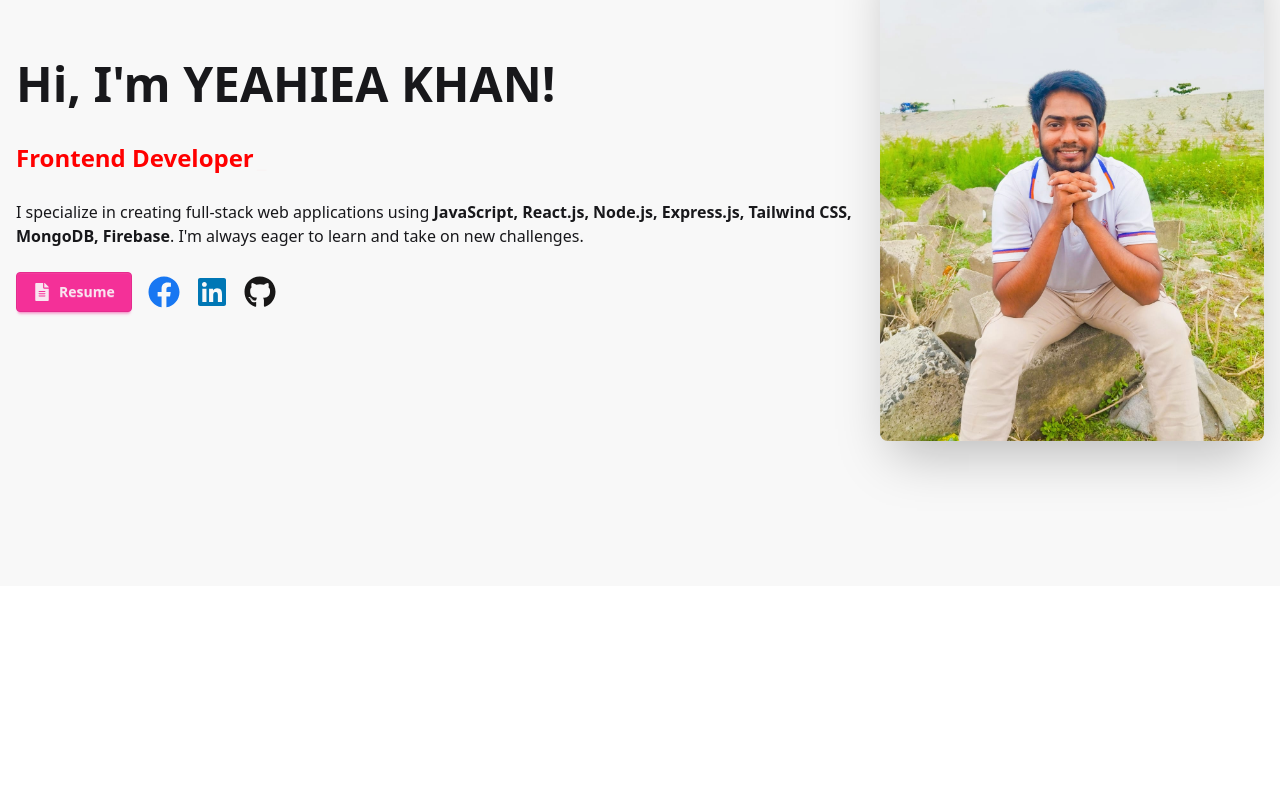
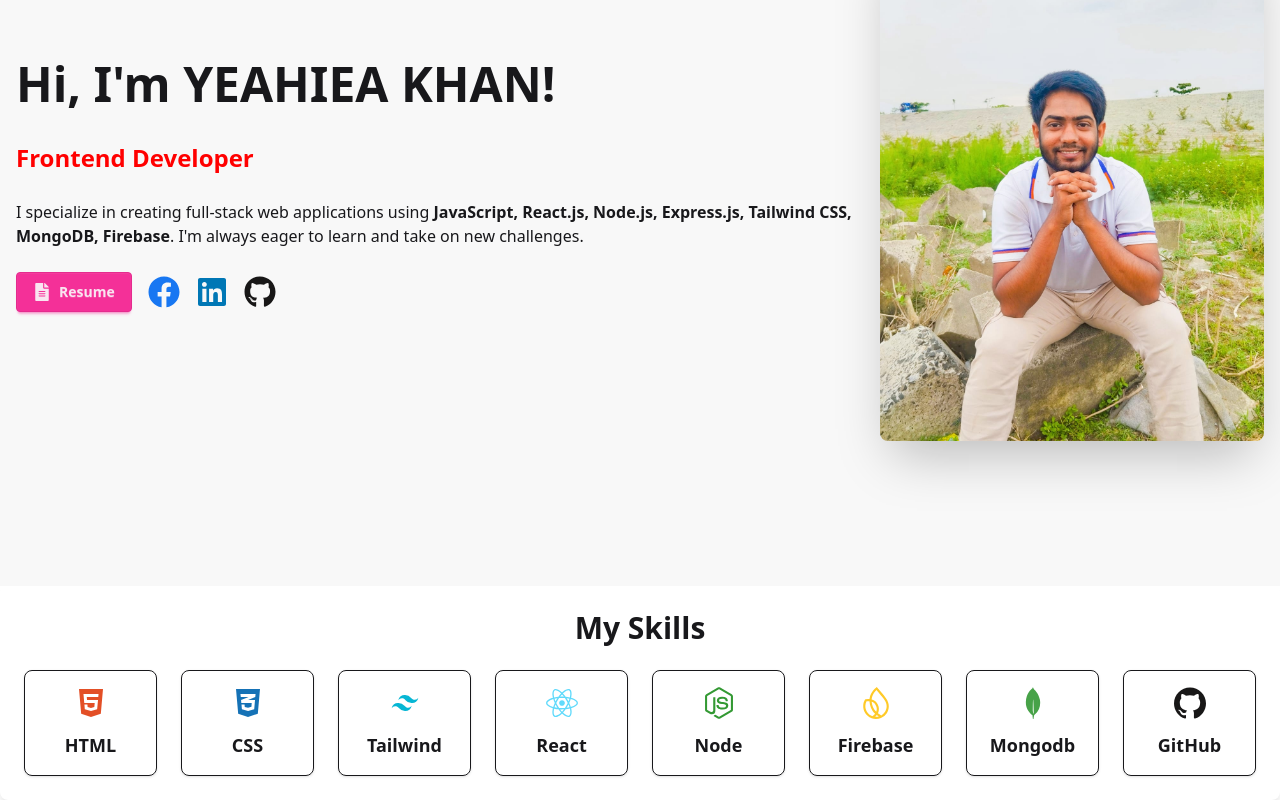
Before and after one commit to yeahieaKhan/portflio-react-1, a React (Vite) app: page / in a window 1280 px wide. Shown: the part 279-1079 px from the top of the page. Before the commit the page ends 865 px from the top, so only its background shows below. Built offline with nearby package versions, Linux system fonts and the light colour scheme.

Commit message:
added skills

```diff
--- a/src/App.jsx
+++ b/src/App.jsx
@@ -4,12 +4,14 @@ import viteLogo from "/vite.svg";
 import "./App.css";
 import Navbar from "./components/Navbar/Navbar";
 import Hero from "./components/Hero/Hero";
+import Skills from "./components/Skills/Skills";
 
 function App() {
   return (
     <>
       <Navbar></Navbar>
       <Hero></Hero>
+      <Skills></Skills>
     </>
   );
 }
--- a/src/components/Hero/Hero.jsx
+++ b/src/components/Hero/Hero.jsx
@@ -61,7 +61,7 @@ const Hero = () => {
             </li>
             <li>
               <a
-                href="https://facebook.com/yourusername"
+                href="https://www.facebook.com/yeahieaKhan83"
                 target="_blank"
                 rel="noopener noreferrer"
                 className="text-[#1877F2] hover:scale-110 transition-transform duration-200"
@@ -72,7 +72,7 @@ const Hero = () => {
 
             <li>
               <a
-                href="https://linkedin.com/in/yourusername"
+                href="https://linkedin.com/in/yeahiea21"
                 target="_blank"
                 rel="noopener noreferrer"
                 className="text-[#0077B5] hover:scale-110 transition-transform duration-200"
@@ -83,7 +83,7 @@ const Hero = () => {
 
             <li>
               <a
-                href="https://github.com/yourusername"
+                href="https://github.com/yeahieaKhan"
                 target="_blank"
                 rel="noopener noreferrer"
                 className="text-[#181717] hover:scale-110 transition-transform duration-200"
--- /dev/null
+++ b/src/components/Skills/Skills.jsx
@@ -0,0 +1,62 @@
+import React from "react";
+import { BiLogoTailwindCss } from "react-icons/bi";
+import { FaCss3Alt, FaHtml5, FaNodeJs, FaReact } from "react-icons/fa";
+import { SiDaisyui, SiFirebase, SiGithub, SiMongodb } from "react-icons/si";
+
+const Skills = () => {
+  return (
+    <div className="max-w-7xl mx-auto p-6 bg-white rounded-lg shadow-lg">
+      <h2 className="text-3xl font-bold mb-6 text-center">My Skills</h2>
+      <div className="grid grid-cols-2 sm:grid-cols-2 md:grid-cols-8 gap-6">
+        {/* HTML */}
+        <div className="flex  flex-col items-center justify-center gap-3 p-4 border rounded-lg shadow-sm hover:shadow-lg transition-shadow cursor-default">
+          <FaHtml5 className="text-center" color="#E34F26" size={32} />
+          <h3 className="text-lg font-semibold">HTML</h3>
+        </div>
+
+        {/* CSS */}
+        <div className="flex flex-col items-center justify-center gap-3 p-4 border rounded-lg shadow-sm hover:shadow-lg transition-shadow cursor-default">
+          <FaCss3Alt color="#1572B6" size={32} />
+          <h3 className="text-lg font-semibold">CSS</h3>
+        </div>
+
+        {/* Tailwind */}
+        <div className="flex flex-col items-center justify-center gap-3 p-4 border rounded-lg shadow-sm hover:shadow-lg transition-shadow cursor-default">
+          <BiLogoTailwindCss color="#06B6D4" size={32} />
+          <h3 className="text-lg font-semibold">Tailwind</h3>
+        </div>
+
+        {/* React */}
+        <div className="flex flex-col items-center gap-3 justify-center p-4 border rounded-lg shadow-sm hover:shadow-lg transition-shadow cursor-default">
+          <FaReact color="#61DAFB" size={32} />
+          <h3 className="text-lg font-semibold">React</h3>
+        </div>
+
+        {/* Node.js */}
+        <div className="flex flex-col items-center gap-3 p-4 justify-center border rounded-lg shadow-sm hover:shadow-lg transition-shadow cursor-default">
+          <FaNodeJs color="#339933" size={32} />
+          <h3 className="text-lg font-semibold">Node</h3>
+        </div>
+
+        {/* Firebase */}
+        <div className="flex flex-col items-center gap-3 p-4 justify-center border rounded-lg shadow-sm hover:shadow-lg transition-shadow cursor-default">
+          <SiFirebase color="#FFCA28" size={32} />
+          <h3 className="text-lg font-semibold">Firebase</h3>
+        </div>
+
+        {/* MongoDB */}
+        <div className="flex flex-col items-center gap-3 p-4  justify-center border rounded-lg shadow-sm hover:shadow-lg transition-shadow cursor-default">
+          <SiMongodb color="#47A248" size={32} />
+          <h3 className="text-lg font-semibold">Mongodb</h3>
+        </div>
+        {/* GitHub */}
+        <div className="flex flex-col items-center gap-3 p-4 justify-center border rounded-lg shadow-sm hover:shadow-lg transition-shadow cursor-default">
+          <SiGithub color="#181717" size={32} />
+          <h3 className="text-lg font-semibold">GitHub</h3>
+        </div>
+      </div>
+    </div>
+  );
+};
+
+export default Skills;
```
Also changed, not shown: src/components/Skills/skills.css (added), src/index.css (line endings or trailing spaces).
